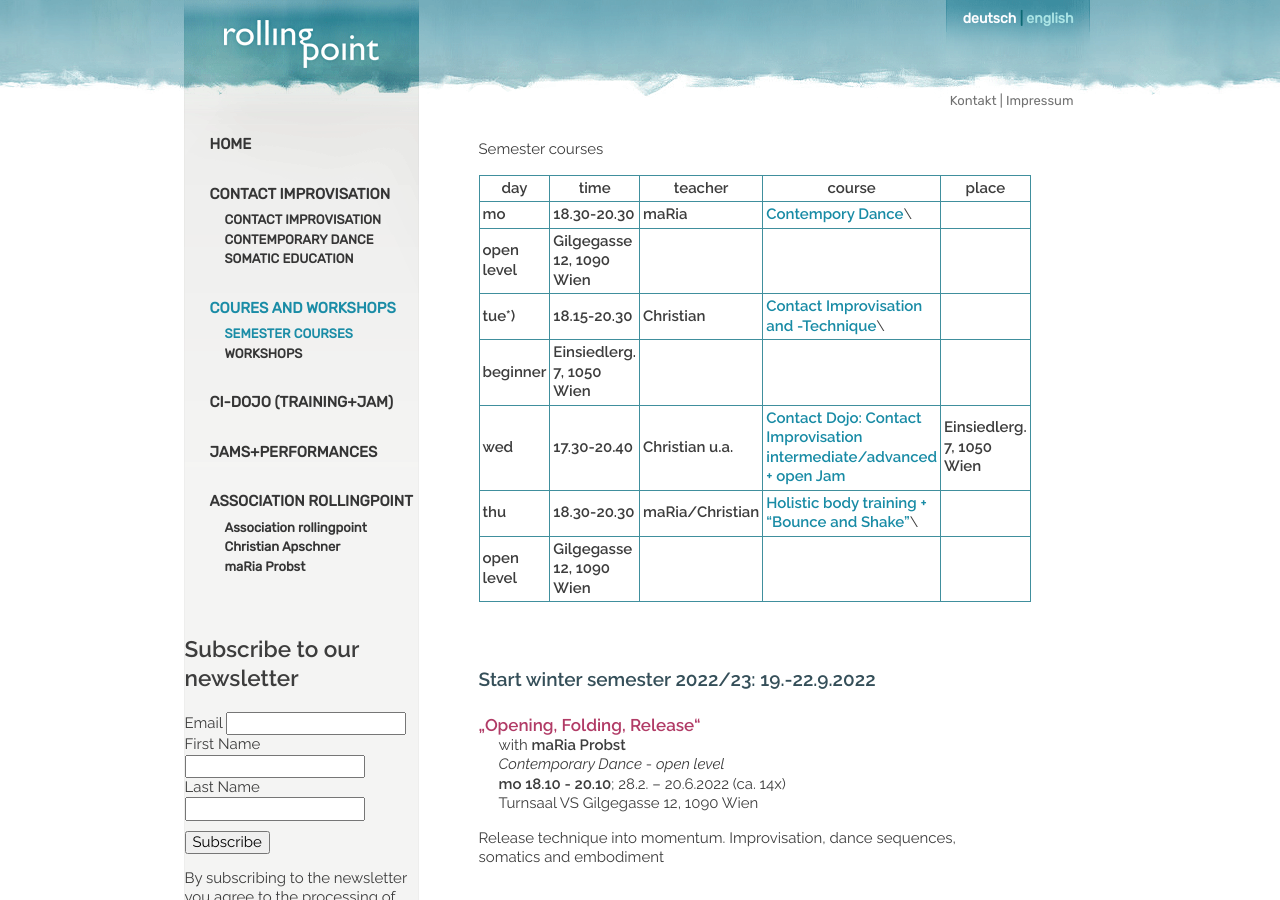
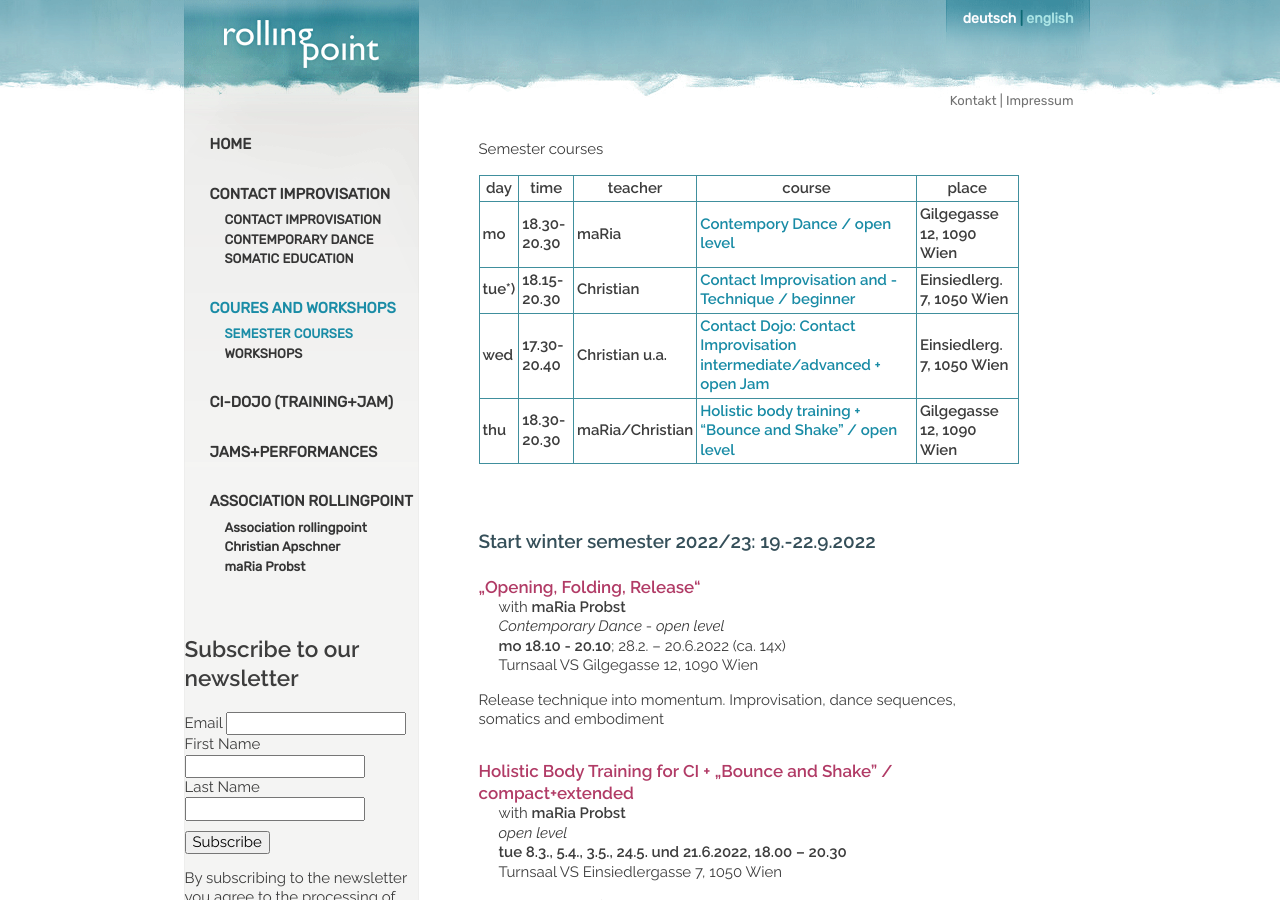
Before and after one commit to manulari/rollingpointat, a Jekyll site: the page built from _pages_en/en-kurse.md, in a window 1280 px wide and 900 px high. Built offline with Jekyll 4.4.1, drawn with Linux system fonts in a browser that asks for light colours; comment, search, counter and statistics services are not loaded.

```diff
--- a/_pages_en/en-kurse.md
+++ b/_pages_en/en-kurse.md
@@ -8,13 +8,10 @@ Semester courses
 
 | day       | time            | teacher             | course                                                                           | place                         |
 | --------- | --------------- | ------------------- | -------------------------------------------------------------------------------- | ----------------------------- |
-| **mo**    | **18.30-20.30** | **maRia**           | **[Contempory Dance](#mo)**\
-**open level**                                      | **Gilgegasse 12, 1090 Wien**  |
-| **tue*)** | **18.15-20.30** | **Christian**       | [](#mie)**[Contact Improvisation and -Technique](#di)**\
-**beginner**            | **Einsiedlerg. 7, 1050 Wien** |
+| **mo**    | **18.30-20.30** | **maRia**           | **[Contempory Dance / open level](#mo)**                                         | **Gilgegasse 12, 1090 Wien**  |
+| **tue*)** | **18.15-20.30** | **Christian**       | [](#mie)**[Contact Improvisation and -Technique / beginner](#di)**               | **Einsiedlerg. 7, 1050 Wien** |
 | **wed**   | **17.30-20.40** | **Christian u.a.**  | **[Contact Dojo: Contact Improvisation intermediate/advanced + open Jam](#mi)**  | **Einsiedlerg. 7, 1050 Wien** |
-| **thu**   | **18.30-20.30** | **maRia/Christian** | **[Holistic body training + "Bounce and Shake"](#di)**\
-**open level**           | **Gilgegasse 12, 1090 Wien**  |
+| **thu**   | **18.30-20.30** | **maRia/Christian** | **[Holistic body training + "Bounce and Shake" / open level](#di)**              | **Gilgegasse 12, 1090 Wien**  |
 
 &nbsp;
 
```
